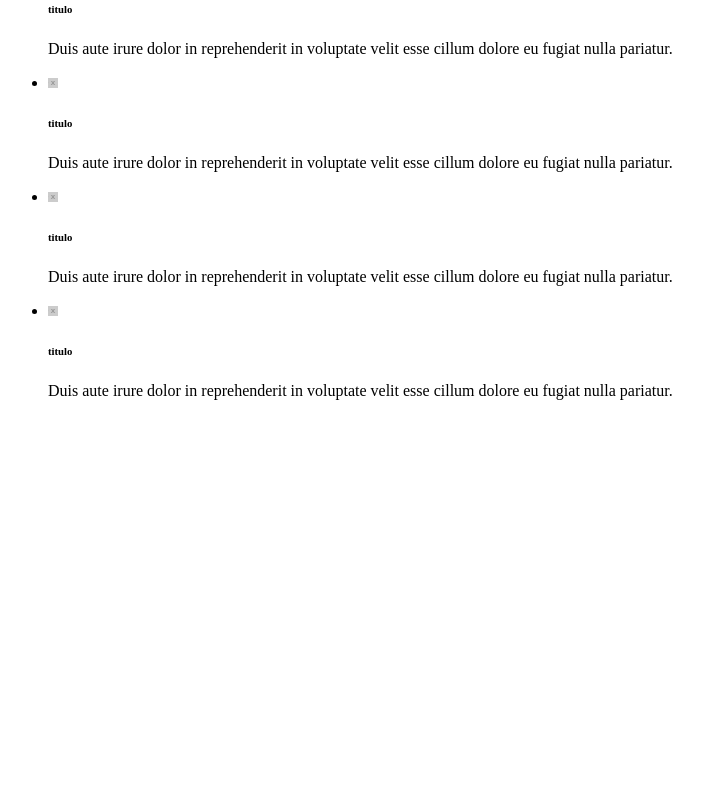
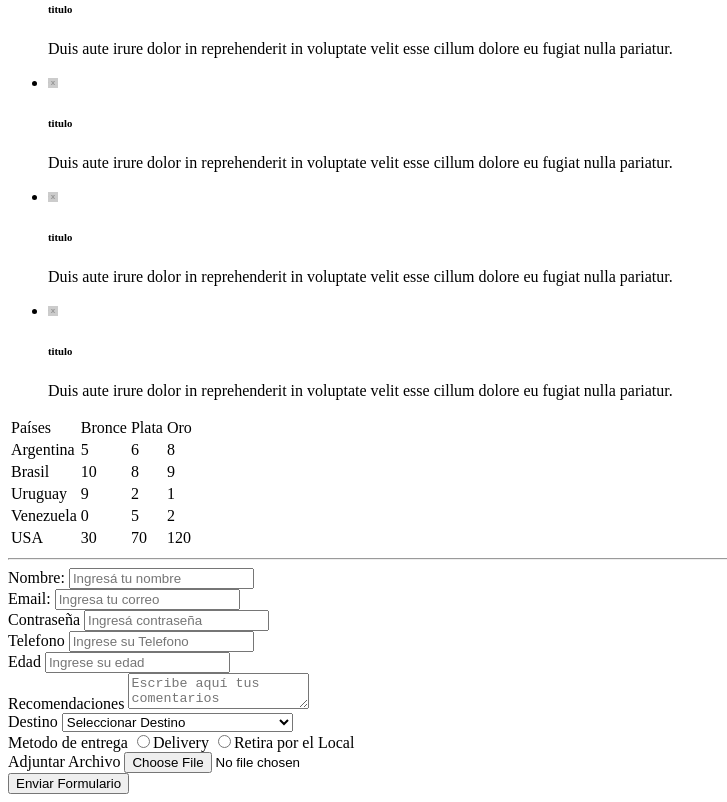
Before and after one commit to carlosjk1/Clase-2, a plain HTML site: page index.html in a window 1280 px wide. Shown: the part 4520-5322 px from the top of the page, without its empty margins (0-727 px from the left). Before the commit the page ends 4936 px from the top, so only its background shows below. Drawn offline with Linux system fonts and the light colour scheme; placeholder pictures from the web are drawn by us.

Commit message:
Formulario y Tablas Agregados

```diff
--- a/index.html
+++ b/index.html
@@ -228,5 +228,87 @@
 			</ul>
 		</div>
 	</section>
+	<section>
+		<table>
+			<tr>
+				<td>Países</td>
+				<td>Bronce</td>
+				<td>Plata</td>
+				<td>Oro</td>
+			</tr>
+			<tr>
+				<td>Argentina</td>
+				<td>5</td>
+				<td>6</td>
+				<td>8</td>
+			</tr>
+			<tr>
+				<td>Brasil</td>
+				<td>10</td>
+				<td>8</td>
+				<td>9</td>
+			</tr>
+			<tr>
+				<td>Uruguay</td>
+				<td>9</td>
+				<td>2</td>
+				<td>1</td>
+			</tr>
+			<tr>
+				<td>Venezuela</td>
+				<td>0</td>
+				<td>5</td>
+				<td>2</td>
+			</tr>
+			<tr>
+				<td>USA</td>
+				<td>30</td>
+				<td>70</td>
+				<td>120</td>
+			</tr>
+		</table>
+	</section>
+	<hr/> <!-- genera una linea entre ambas sections -->
+	<section>
+		<form method="post" action="enviar.php">
+			<label for="nombre">Nombre:</label>
+			<input name="nombre" placeholder="Ingresá tu nombre" type="text" required>
+				<!-- el atributo "type" se puede llenar con un generico como text, pero si uso uno mas especifico me da accesibilidad y sino se ingresa un mail y es requerido, el sitio pide la forma de email -->
+			<br/>
+			<label for="correo">Email:</label>
+			<input type="email" name="correo" placeholder="Ingresa tu correo" required>
+			<br/>
+
+			<label for="password">Contraseña</label>
+			<input type="password" name="password" placeholder="Ingresá contraseña" required>
+			<br/>
+			<label for="telefono">Telefono</label>
+			<input type="tel" name="telefono" placeholder="Ingrese su Telefono">
+			<br/>
+			<label for="edad">Edad</label>
+			<input type="number" name="edad" placeholder="Ingrese su edad">
+			<br/>
+			<label for="comentarios">Recomendaciones</label>
+			<textarea name="comentarios" placeholder="Escribe aquí tus comentarios"></textarea>
+			<br/>
+			<label for="destino">Destino</label>
+			<select name="destino" required>
+				<option value="">Seleccionar Destino</option>
+				<option value="CABA">Ciudad Autonoma de Buenos Aires</option>
+				<option value="RGL">Rio Gallegos</option>
+				<option value="CBA">Cordoba Capital</option>
+				<option value="ER">Entre Rios</option>
+			</select>
+			<br/>
+			<label for="entrega">Metodo de entrega</label>
+			<input name="entrega" type="radio" value="Delivery"><span>Delivery</span>
+			<input name="entrega" type="radio" value="Local"><span>Retira por el Local</span>
+			<br/>
+			<label for="cv">Adjuntar Archivo</label>
+			<input type="file" name="cv">
+			<br/>
+			<input type="submit" value="Enviar Formulario">
+		</form>
+	</section>
 </body>
 </html>
```
